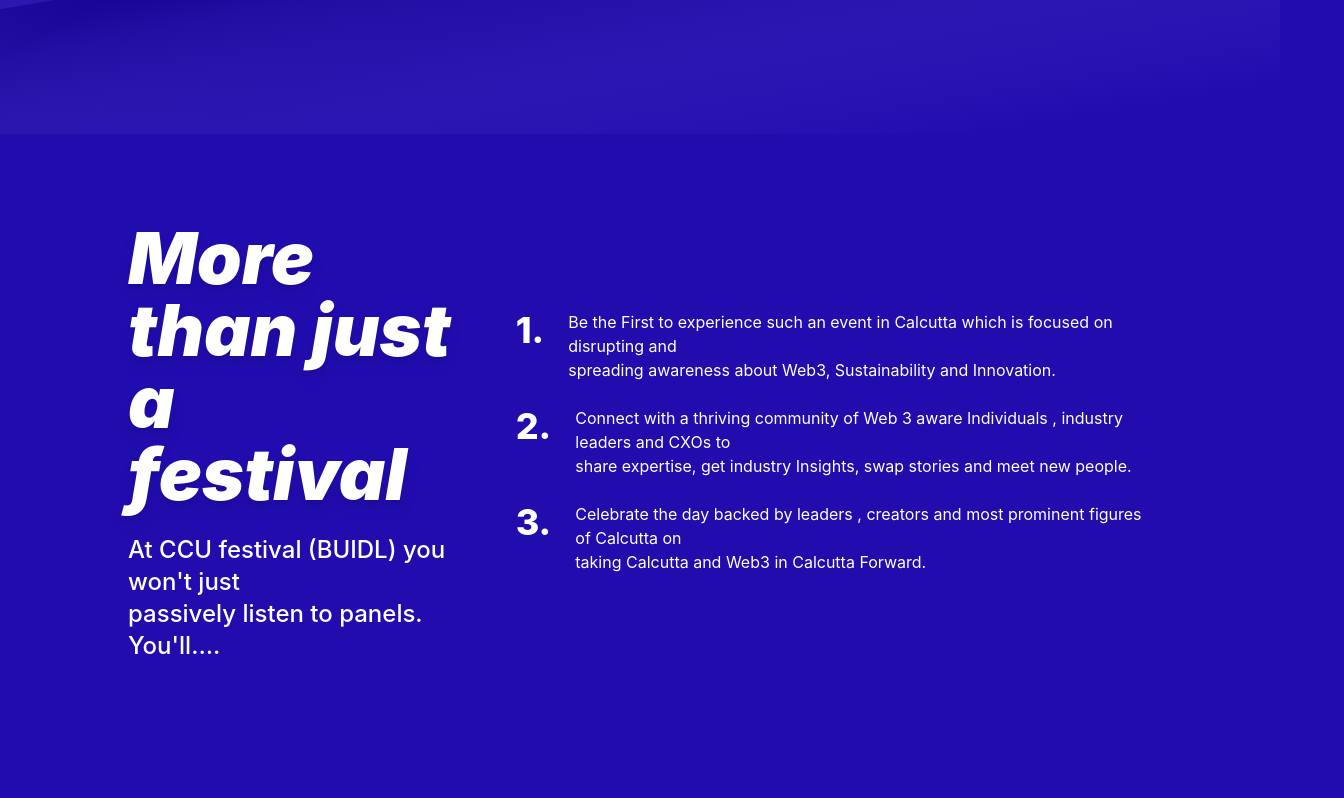
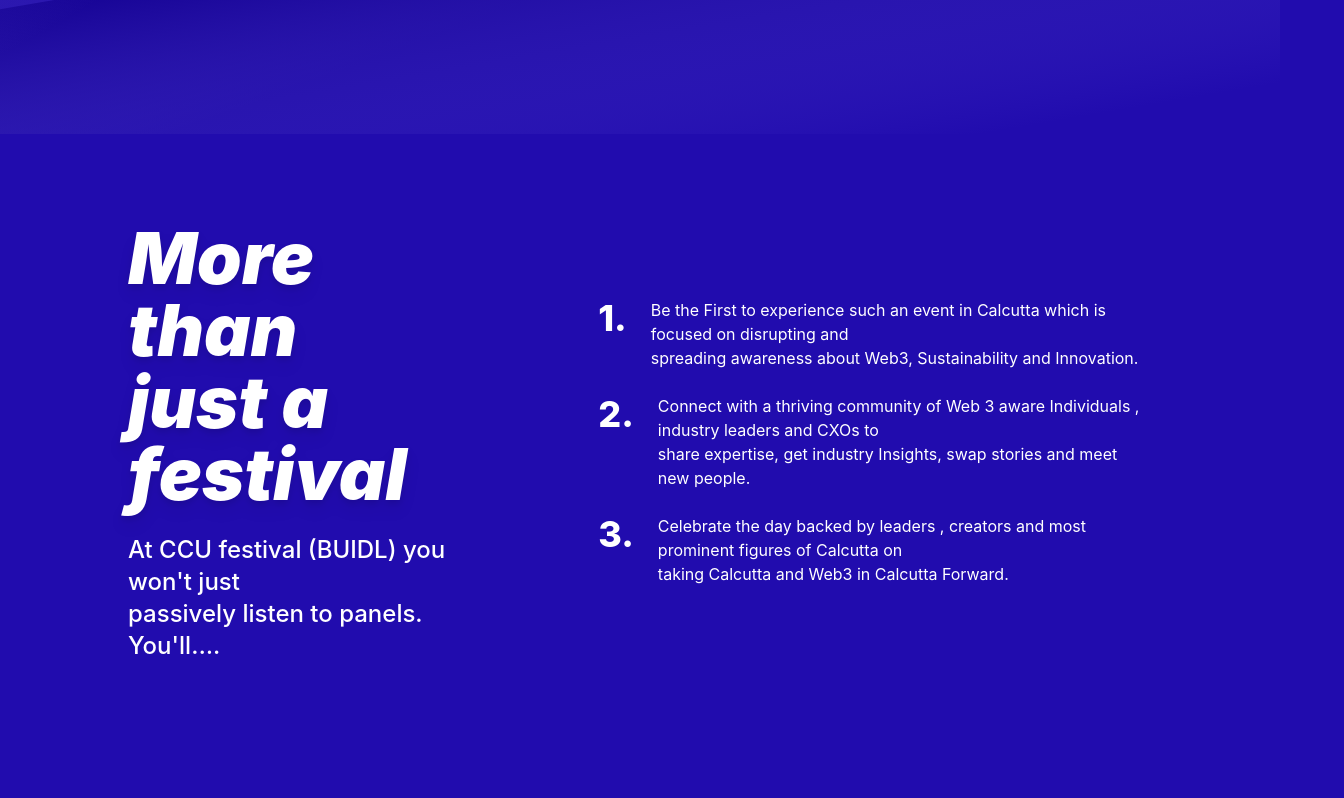
Before and after one commit to builders-of-web3/ccu, a React (Create React App) app: page / in a window 1280 px wide. Shown: the part 666-1464 px from the top of the page, 1344 px wide, since content can reach past the window. Built offline with nearby package versions, Linux system fonts and the light colour scheme.

Commit message:
fix: Body allignment

```diff
--- a/src/components/Section1.jsx
+++ b/src/components/Section1.jsx
@@ -2,7 +2,7 @@
 
 const Section1 = () => {
   return (
-    <div className='text-white font-Inter flex items-center justify-between my-[11vh]'>
+    <div className='text-white font-Inter space-x-[10vw] flex items-center justify-between my-[11vh]'>
 
       <div>
         <div className='font-Inter text-white text-7xl font-black italic drop-shadow-lg shadow-black'>
--- a/src/components/Section3.jsx
+++ b/src/components/Section3.jsx
@@ -11,7 +11,7 @@
     const [contentNum, setContentNum] = useState(0);
 
     return (
-        <div className='text-white font-Inter flex justify-between my-[11vh]'>
+        <div className='text-white font-Inter flex space-x-[10vw] justify-between my-[11vh]'>
 
             <div>
                 <div className='font-Inter text-white text-7xl font-black italic drop-shadow-lg shadow-black'>
--- a/src/components/Section5.jsx
+++ b/src/components/Section5.jsx
@@ -14,7 +14,7 @@
                 </div>
             </div>
 
-            <div className='flex justify-between pt-10'>
+            <div className='flex justify-between space-x-[10vw] pt-10'>
                 <div className='bg-gradient-to-br from-white to-[#B9B3E6]  w-[40rem] h-[23rem]  rounded-2xl p-10'>
                     <div className='text-black flex font-bold text-3xl justify-between'>
                         Speaker Application are now closed
--- a/src/pages/Home.jsx
+++ b/src/pages/Home.jsx
@@ -20,7 +20,7 @@
 
       <Nav />
       <Hero />
-      <div className='mx-10 w-[80vw] mx-auto flex flex-col justify-between '>
+      <div className='w-[80vw] mx-auto flex flex-col justify-around items-center '>
         <Section1 />
         <Section2 />
         <Section3 />
```
